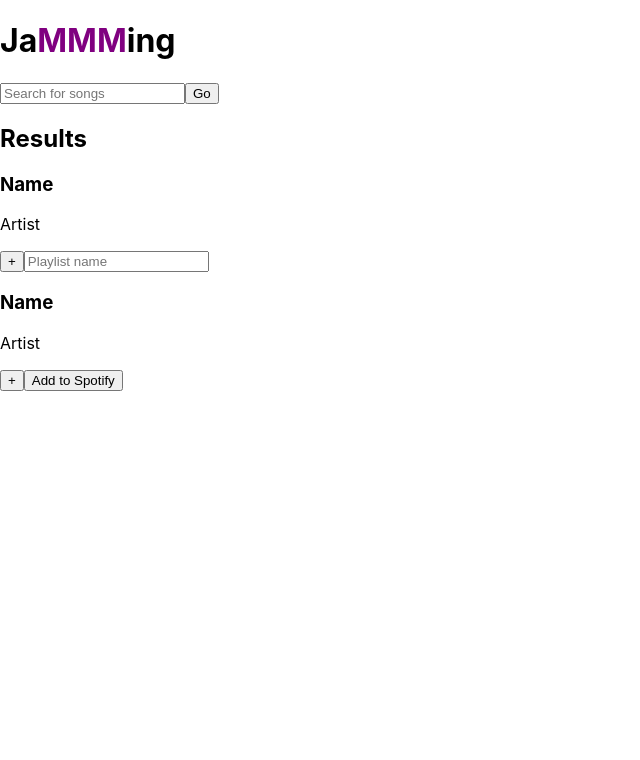
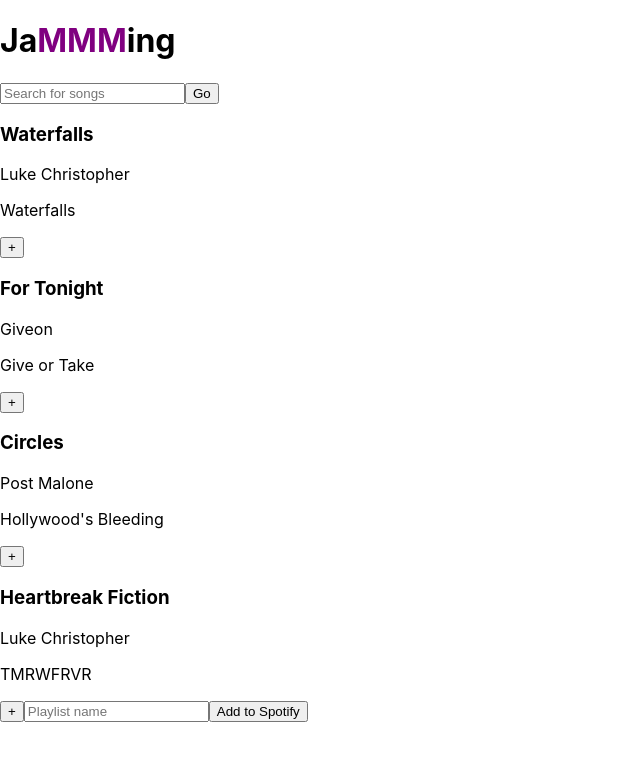
Before and after one commit to mrctemplin/jammming, a React (Create React App) app: page / in a window 1280 px wide. Shown: the top 760 px of the page, without its empty margins (0-640 px from the left). Built offline with nearby package versions, Linux system fonts and the light colour scheme.

Commit message:
Implement track listing from search results

```diff
--- a/src/App.js
+++ b/src/App.js
@@ -1,18 +1,50 @@
-import React from "react";
+import React, { useState } from "react";
 
 import SearchBar from "./components/SearchBar";
 import SearchResults from "./components/SearchResults"
 import Playlist from "./components/Playlist";
 
+const DATA = [
+  {
+    name: "Waterfalls",
+    artist: "Luke Christopher",
+    album: "Waterfalls",
+    id: 1
+  },
+  {
+    name: "For Tonight",
+    artist: "Giveon",
+    album: "Give or Take",
+    id: 2
+  },
+  {
+    name: "Circles",
+    artist: "Post Malone",
+    album: "Hollywood's Bleeding",
+    id: 3
+  },
+  {
+    name: "Heartbreak Fiction",
+    artist: "Luke Christopher",
+    album: "TMRWFRVR",
+    id: 4
+  }
+];
+
 function App() {
+  const [searchResults, setSearchResults] = useState(DATA);
+  const [playlistName, setPlaylistName] = useState("New Playlist");
+  const [playlistTracks, setPlaylistTracks] = useState([]);
+
   return (
     <>
       <h1>Ja<span style={{ color: "purple" }}>MMM</span>ing</h1>
       <div>
         <SearchBar />
         <div>
-          <SearchResults />
-          <Playlist />
+          <SearchResults searchResults={searchResults} />
+          <Playlist
+          />
         </div>
       </div>
     </>
--- a/src/components/SearchResults.js
+++ b/src/components/SearchResults.js
@@ -2,11 +2,10 @@ import React from "react";
 
 import TrackList from "./TrackList";
 
-function SearchResults() {
+function SearchResults({searchResults}) {
     return (
         <>
-            <h2>Results</h2>
-            <TrackList />
+            <TrackList tracks={searchResults} />
         </>
     );
 }
--- a/src/components/Track.js
+++ b/src/components/Track.js
@@ -1,15 +1,16 @@
 import React from "react";
 
-function Track() {
+function Track({ track }) {
     return (
         <>
             <div>
-                <h3>Name</h3>
-                <p>Artist</p>
+                <h3>{track.name}</h3>
+                <p>{track.artist}</p>
+                <p>{track.album}</p>
             </div>
             <button>+</button>
         </>
-    )
+    );
 }
 
 export default Track;
--- a/src/components/TrackList.js
+++ b/src/components/TrackList.js
@@ -2,12 +2,21 @@ import React from "react";
 
 import Track from "./Track";
 
-function TrackList() {
-    return (
-        <>
-            <Track />
-        </>
-    );
+function TrackList({tracks}) {
+
+        return (
+            <>
+                {
+                    tracks?.map(track =>
+                        <Track
+                        track={track}
+                        key={track.id}
+                        />
+                    )
+                }
+            </>
+        );
+
 }
 
 export default TrackList;
```
